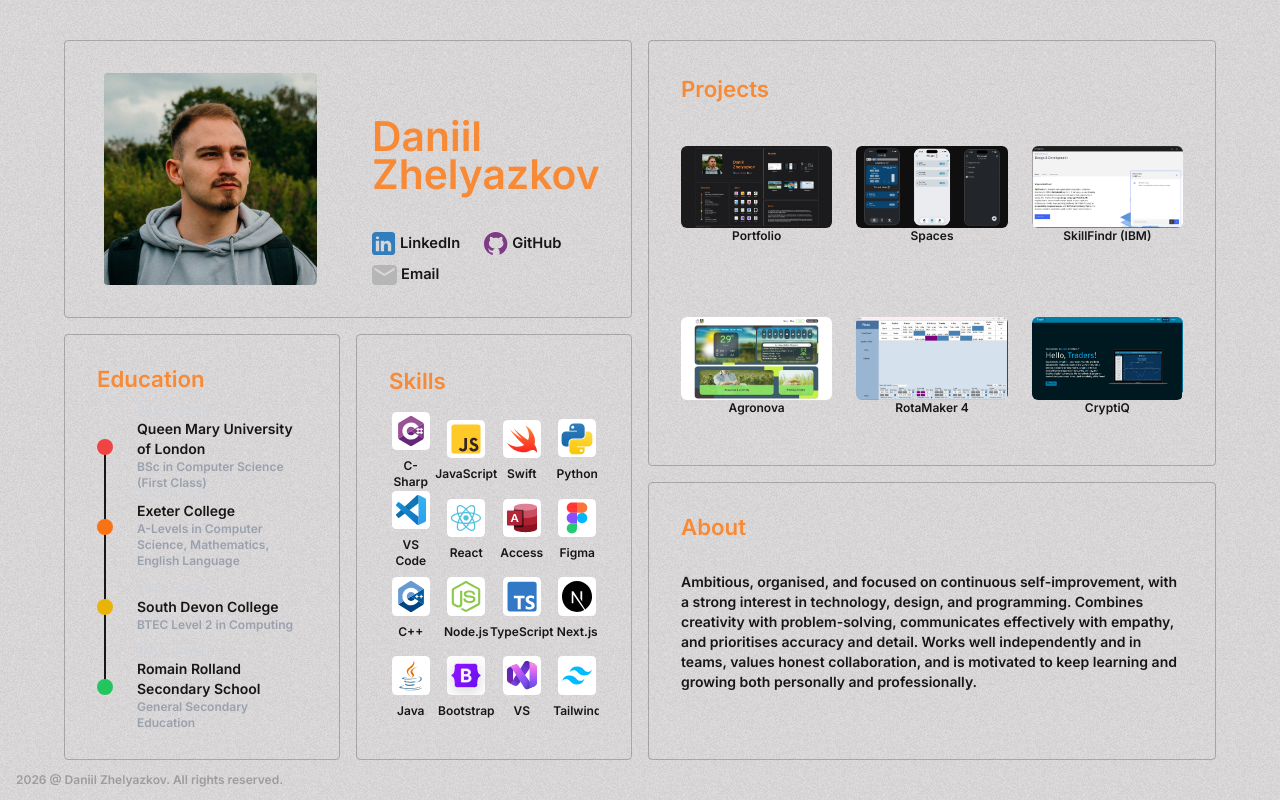
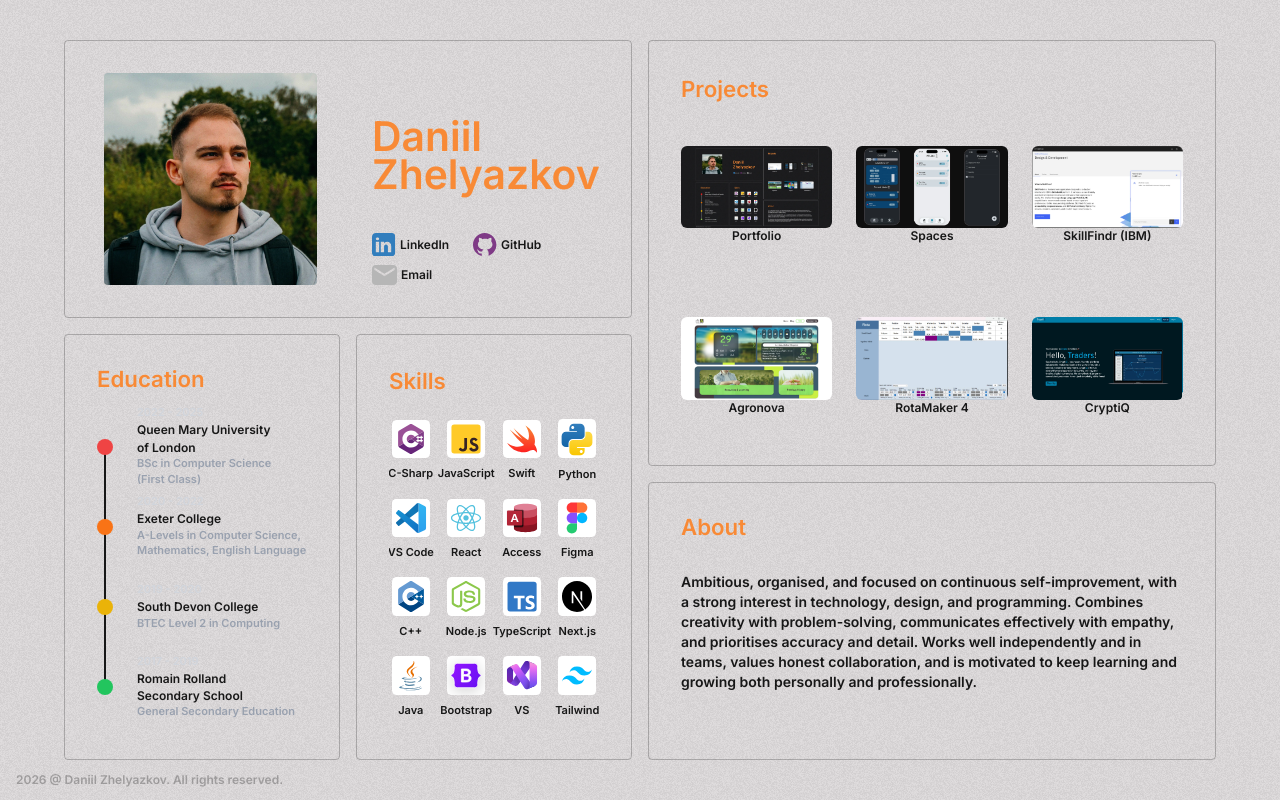
Before and after one commit to dannkis/daniil-portfolio-website, a Next.js app in the folder portfolio/: page / in a window 1280 px wide. Built offline with nearby package versions, Linux system fonts and the light colour scheme.

Commit message:
Some improvements to text sizing, especially on smaller screens

```diff
--- a/portfolio/components/sections/ContactsSection.tsx
+++ b/portfolio/components/sections/ContactsSection.tsx
@@ -16,7 +16,7 @@ function ContactItem({
   const content = (
     <>
       <img src={iconSrc} alt={iconAlt} className={iconClassName} />
-      <p className="text-body-compact">{label}</p>
+      <p className="text-xs">{label}</p>
     </>
   );
 
--- a/portfolio/components/sections/EducationSection.tsx
+++ b/portfolio/components/sections/EducationSection.tsx
@@ -82,9 +82,13 @@ export default function EducationSection({
                     damping: 28,
                   }}
                 >
-                  <p className="text-xs text-gray-300">{entry.period}</p>
-                  <p className="text-sm">{entry.name}</p>
-                  <p className="text-xs text-gray-400">{entry.qualification}</p>
+                  <p className="text-gray-300 sm:text-[10px] xl:text-[11px]">
+                    {entry.period}
+                  </p>
+                  <p className="sm:text-[10px] xl:text-[12px]">{entry.name}</p>
+                  <p className="text-gray-400 sm:text-[10px] xl:text-[11px]">
+                    {entry.qualification}
+                  </p>
                 </motion.button>
               );
             })}
--- a/portfolio/components/sections/SkillsSection.tsx
+++ b/portfolio/components/sections/SkillsSection.tsx
@@ -73,7 +73,9 @@ export default function SkillsSection({
                     damping: 24,
                   }}
                 />
-                <p className="text-center text-xs">{skill.name}</p>
+                <p className="text-center text-nowrap sm:text-[8px] xl:text-[11px]">
+                  {skill.name}
+                </p>
               </>
             );
 
```
